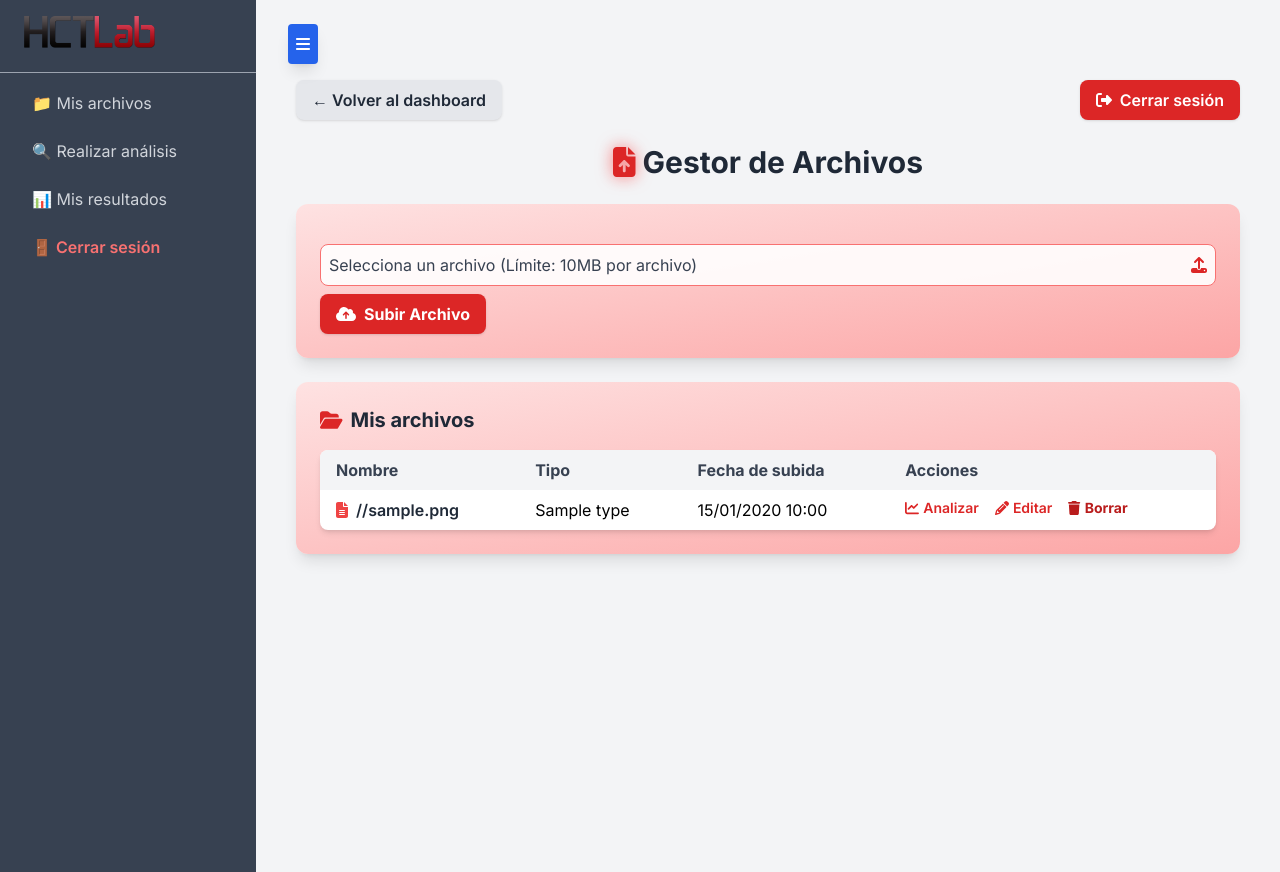
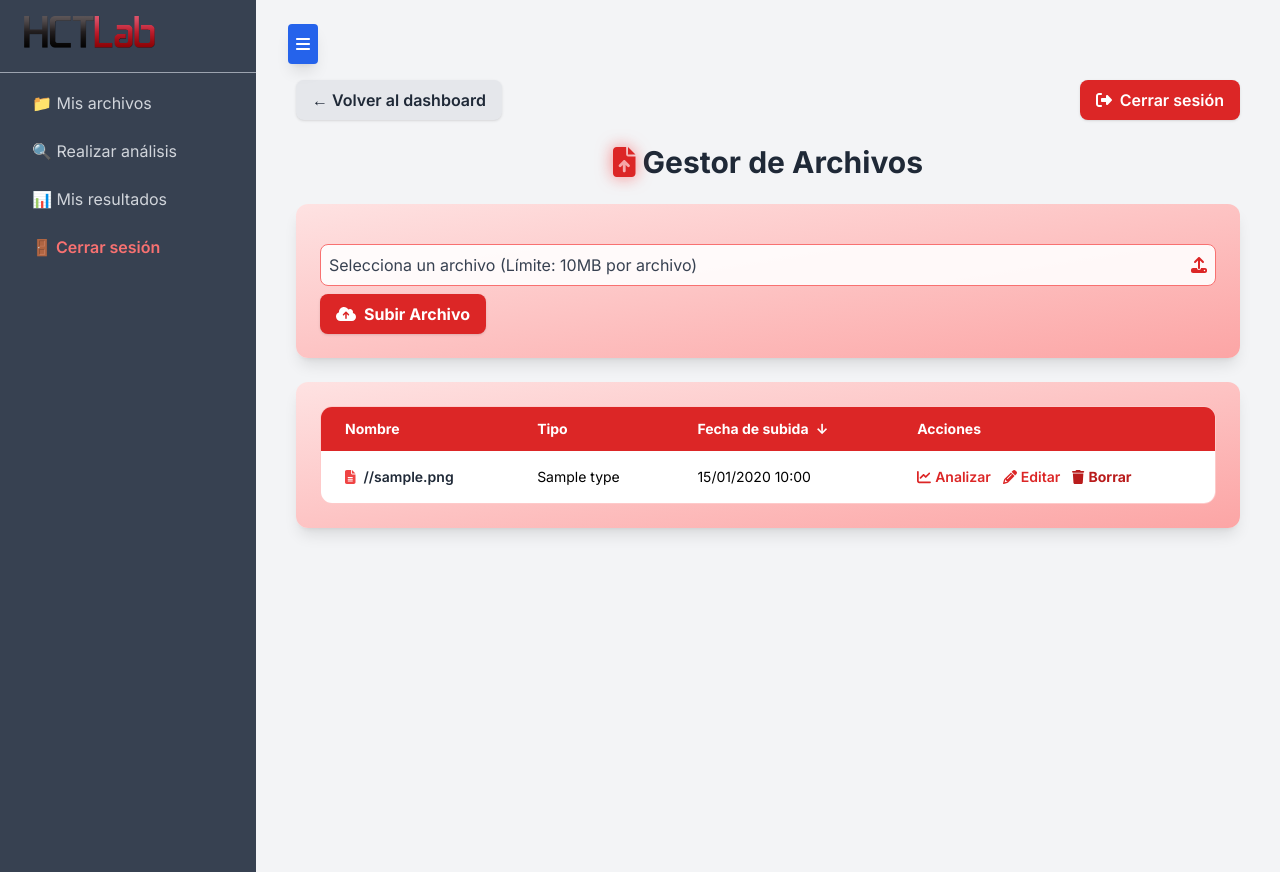
Before and after one commit to rubengm4/TFG, a Django app: template algovision/templates/file_manager.html in a window 1280 px wide. Run offline with Django 4.2, Linux system fonts and the light colour scheme; the template is opened without the code that fills it: most values are stand-ins (such as "Sample title", 1, 10 or a date in 2020); data that the repository does not hold is empty; parts of the project's set-up code (start-up, migrations or seed data) failed here and were passed over; some libraries are stand-ins or nearby versions.

Commit message:
File table ordered by column

```diff
--- a/algovision/templates/file_manager.html
+++ b/algovision/templates/file_manager.html
@@ -112,48 +112,52 @@
 
   <!-- File list -->
   <div class="bg-gradient-to-br from-red-100 to-red-300 shadow-lg rounded-xl p-6 w-full max-w-6xl hover:shadow-red-400/50 hover:scale-[1.01] transition-all">
-    <h3 class="text-xl font-bold text-gray-800 mb-4 flex items-center gap-2">
-      <i class="fas fa-folder-open text-red-600"></i> Mis archivos
-    </h3>
-    <table class="w-full bg-white rounded-lg overflow-hidden shadow-md">
-      <thead class="bg-gray-100 text-gray-700">
+
+    {% if files %}
+    <div class="overflow-x-auto rounded-xl border border-red-200 shadow-inner">
+      <table class="min-w-full text-sm text-left">
+        <thead class="bg-red-600 text-white">
           <tr>
-          <th class="px-4 py-2 text-left">Nombre</th>
-          <th class="px-4 py-2 text-left">Tipo</th>
-          <th class="px-4 py-2 text-left">Fecha de subida</th>
-          <th class="px-4 py-2 text-left">Acciones</th>
+            <th class="px-6 py-3 cursor-pointer" onclick="sortTableByColumn(0)">
+              Nombre <span class="sort-arrow" data-index="0"></span>
+            </th>
+            <th class="px-6 py-3 cursor-pointer" onclick="sortTableByColumn(1)">
+              Tipo <span class="sort-arrow" data-index="1"></span>
+            </th>
+            <th class="px-6 py-3 cursor-pointer" onclick="sortTableByColumn(2)">
+              Fecha de subida <span class="sort-arrow" data-index="2"></span>
+            </th>
+            <th class="px-6 py-3">Acciones</th>
           </tr>
         </thead>
-      <tbody>
+        <tbody class="divide-y divide-gray-100">
           {% for file in files %}
-        <tr class="file-row hover:bg-red-50 transition">
-          <td class="px-4 py-2">
-            <span class="file-name flex items-center gap-2 text-gray-800 font-semibold group">
+          <tr class="bg-white hover:bg-red-50 transition">
+            <td class="px-6 py-4 font-semibold text-gray-800 flex items-center gap-2">
               {% if "image" in file.type|lower %}
-                <i class="fas fa-file-image text-red-500 transition-transform duration-300 group-hover:rotate-6 group-hover:scale-110 group-hover:drop-shadow-[0_0_6px_rgba(239,68,68,0.7)]"></i>
+                <i class="fas fa-file-image text-red-500"></i>
               {% elif "video" in file.type|lower %}
-                <i class="fas fa-file-video text-red-500 transition-transform duration-300 group-hover:rotate-6 group-hover:scale-110 group-hover:drop-shadow-[0_0_6px_rgba(239,68,68,0.7)]"></i>
+                <i class="fas fa-file-video text-red-500"></i>
               {% elif "csv" in file.type|lower %}
-                <i class="fas fa-file-csv text-red-500 transition-transform duration-300 group-hover:rotate-6 group-hover:scale-110 group-hover:drop-shadow-[0_0_6px_rgba(239,68,68,0.7)]"></i>
+                <i class="fas fa-file-csv text-red-500"></i>
               {% else %}
-                <i class="fas fa-file-alt text-red-500 transition-transform duration-300 group-hover:rotate-6 group-hover:scale-110 group-hover:drop-shadow-[0_0_6px_rgba(239,68,68,0.7)]"></i>
+                <i class="fas fa-file-alt text-red-500"></i>
               {% endif %}
               {{ file.filename|cut:"media" }}
-            </span>
             </td>
-          <td class="px-4 py-2">{{ file.type }}</td>
-          <td class="px-4 py-2">{{ file.upload_date|date:"d/m/Y H:i" }}</td>
-          <td class="px-4 py-2 flex gap-4 items-center">
+            <td class="px-6 py-4">{{ file.type }}</td>
+            <td class="px-6 py-4">{{ file.upload_date|date:"d/m/Y H:i" }}</td>
+            <td class="px-6 py-4 flex items-center gap-3">
               <!-- Analyze -->
               <a href="javascript:void(0);"
                 onclick="this.closest('form')?.submit()"
-               class="text-red-600 hover:text-red-800 font-semibold transition text-sm flex items-center gap-1">
+                class="text-red-600 hover:text-red-800 font-semibold transition flex items-center gap-1">
                 <i class="fas fa-chart-line"></i> Analizar
               </a>
               <!-- Edit -->
               <a href="javascript:void(0);"
-               class="text-red-600 hover:text-red-800 font-semibold transition text-sm flex items-center gap-1"
-               onclick="makeEditable(this.closest('tr').querySelector('td:first-child'), {{ file.id }})">
+                onclick="makeEditable(this.closest('tr').querySelector('td:first-child'), {{ file.id }})"
+                class="text-red-600 hover:text-red-800 font-semibold transition flex items-center gap-1">
                 <i class="fa fa-pencil-alt"></i> Editar
               </a>
               <!-- Delete -->
@@ -161,19 +165,22 @@
                     onsubmit="return confirm('¿Estás seguro de que quieres eliminar este archivo?');">
                 {% csrf_token %}
                 <input type="hidden" name="delete_file" value="{{ file.id }}">
-              <button type="submit" class="text-red-700 font-bold hover:underline transition text-sm flex items-center gap-1">
+                <button type="submit"
+                        class="text-red-700 hover:text-red-900 font-bold transition flex items-center gap-1">
                   <i class="fa fa-trash"></i> Borrar
                 </button>
               </form>
             </td>
           </tr>
-        {% empty %}
-        <tr>
-          <td colspan="4" class="text-center text-gray-500 py-4">No hay archivos disponibles.</td>
-        </tr>
           {% endfor %}
         </tbody>
       </table>
+    </div>
+    {% else %}
+    <div class="text-center py-6 text-gray-500 italic">
+      No hay archivos disponibles.
+    </div>
+    {% endif %}
   </div>
 
   <!-- Floating alerts -->
@@ -183,7 +190,64 @@
 {% endblock %}
 
 {% block extra_scripts %}
+<style>
+.sort-arrow {
+  display: inline-block;
+  margin-left: 4px;
+  color: #ffffffff;
+  font-weight: bold;
+}
+</style>
 <script>
+  let currentSort = { column: 2, ascending: true };
+
+  function sortTableByColumn(colIndex, forceAscending = null) {
+      const tbody = document.querySelector("table tbody");
+      const rows = Array.from(tbody.querySelectorAll("tr")).filter(r => !r.querySelector("td[colspan]"));
+      const isSameColumn = currentSort.column === colIndex;
+      const ascending = forceAscending !== null ? forceAscending : (isSameColumn ? !currentSort.ascending : true);
+
+      rows.sort((a, b) => {
+          let aText = a.children[colIndex]?.textContent.trim().toLowerCase() || "";
+          let bText = b.children[colIndex]?.textContent.trim().toLowerCase() || "";
+
+          // Ordenar por fecha si es la tercera columna (colIndex = 2)
+          if (colIndex === 2) {
+              const parseDate = str => {
+                  const [date, time] = str.split(" ");
+                  if (!date || !time) return new Date(0);
+                  const [day, month, year] = date.split("/");
+                  return new Date(`${year}-${month}-${day}T${time}`);
+              };
+              aText = parseDate(aText);
+              bText = parseDate(bText);
+          }
+
+          if (aText < bText) return ascending ? -1 : 1;
+          if (aText > bText) return ascending ? 1 : -1;
+          return 0;
+      });
+
+      rows.forEach(row => tbody.appendChild(row));
+      currentSort = { column: colIndex, ascending };
+      updateSortArrows();
+  }
+
+  function updateSortArrows() {
+      const arrows = document.querySelectorAll(".sort-arrow");
+      arrows.forEach(arrow => {
+          const index = parseInt(arrow.dataset.index);
+          arrow.textContent = (index === currentSort.column)
+              ? (currentSort.ascending ? "↑" : "↓")
+              : "";
+      });
+  }
+
+  document.addEventListener("DOMContentLoaded", () => {
+      currentSort = { column: 2, ascending: false };
+      sortTableByColumn(2, false); // Orden inicial: fecha descendente
+  });
+
   document.addEventListener('DOMContentLoaded', () => {
     window.makeEditable = function(tdSelectorOrElement, fileId) {
       let td = tdSelectorOrElement;
```
Lines whose indentation alone changed are shown as unchanged.
